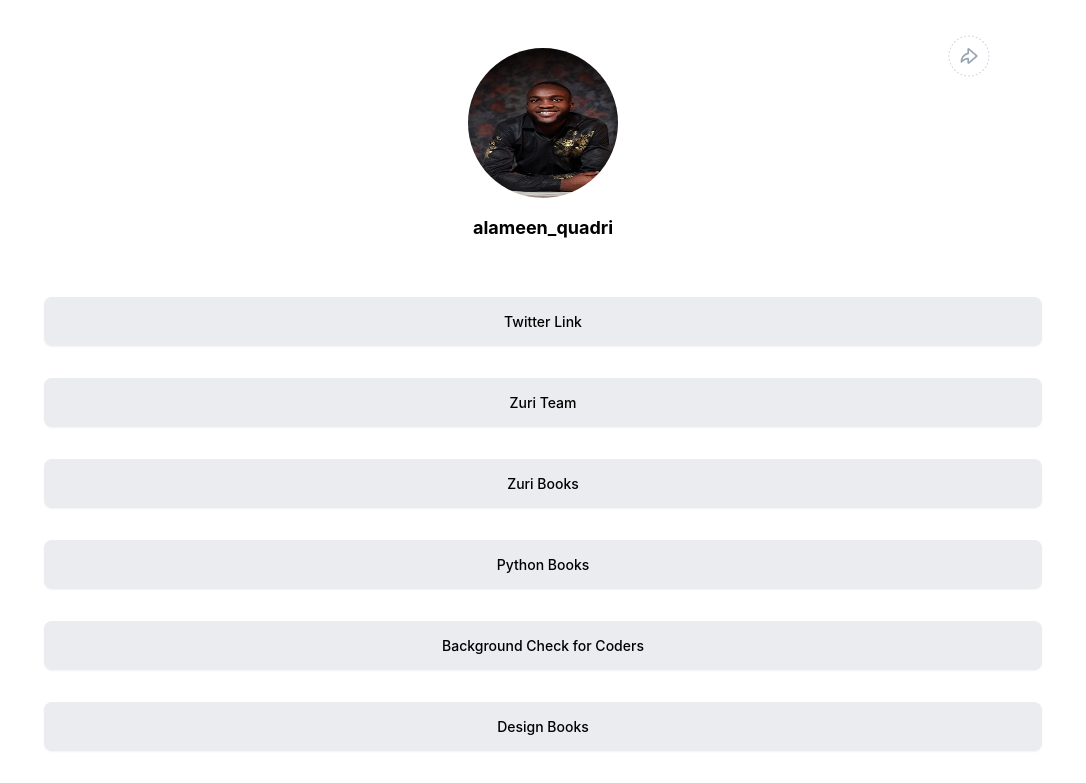
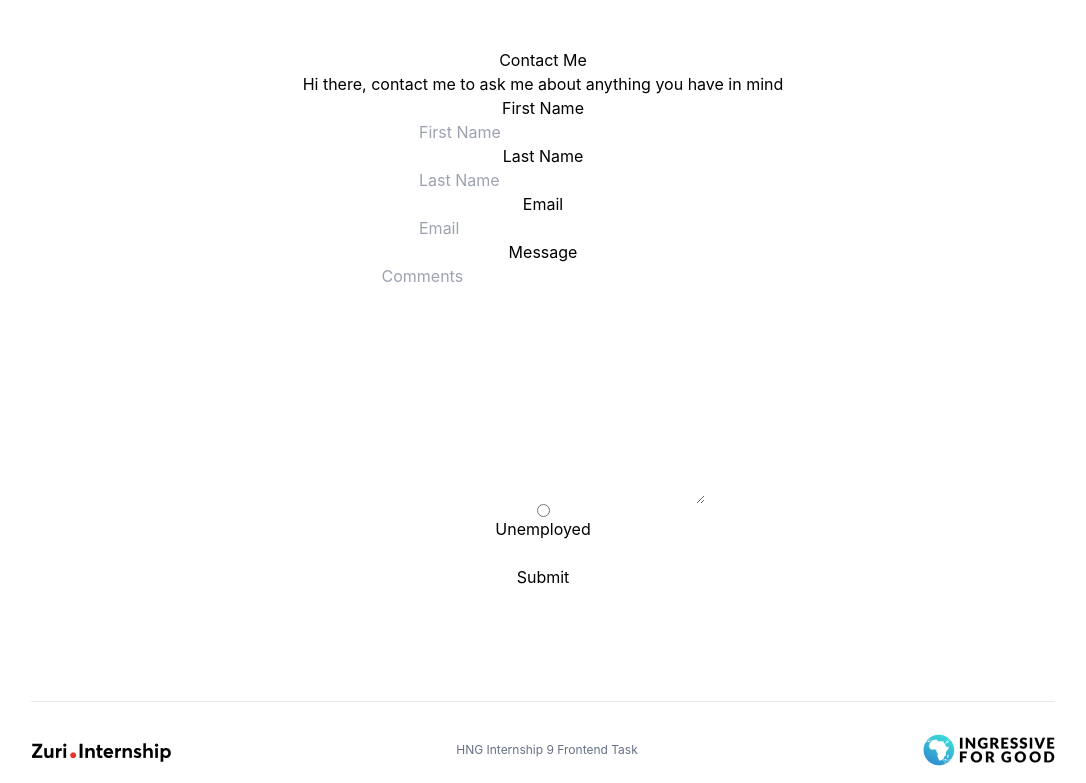
Before and after one commit to Ari-o12code/HNG9-task, a React (Create React App) app: page /contact in a window 1280 px wide. Shown: the top 783 px of the page, without its empty margins (97-1183 px from the left). Built offline with nearby package versions, Linux system fonts and the light colour scheme.

Commit message:
feat: contact me button now opens a new page with form

```diff
--- /dev/null
+++ b/src/components/Contact.jsx
@@ -0,0 +1,84 @@
+import React, {useState} from 'react'
+
+const Contact = () => {
+  const [formData, setFormData] = useState(
+    {
+      firstName: '',
+      lastName: '',
+      email: '',
+      comments: '',
+      employment: ''
+    }
+    )
+
+  const handleChange = (event) =>{
+      const {name, value, type, checked} = event.target
+      setFormData(prevFormData => {
+        return {
+          ...prevFormData,
+          [name]: type === 'checkbox'? checked : value
+        }
+      })
+  }
+
+  const handleSubmit = (event)=>{
+      event.preventDefault()
+  }
+
+  return (
+    <div className='main-container'>
+        <h1>Contact Me</h1>
+        <p>Hi there, contact me to ask me about anything you have in mind</p>
+        <form className='form-container' onSubmit={handleSubmit}>
+          <label htmlFor="first_name">First Name</label>
+          <input
+          id='first_name'
+          type="text"
+          placeholder='First Name'
+          onChange={handleChange}
+          name='firstName'
+          value={formData.firstName}
+          />
+          <label htmlFor="last_name">Last Name</label>
+          <input
+          id='last_name'
+          type="text"
+          placeholder='Last Name'
+          onChange={handleChange}
+          name='lastName'
+          value={formData.lastName}
+          />
+          <label htmlFor="email">Email</label>
+          <input
+          id='email'
+          type="email"
+          placeholder='Email'
+          onChange={handleChange}
+          name='email'
+          value={formData.email}
+          />
+          <label htmlFor="message">Message</label>
+          <textarea
+          id='message'
+          placeholder='Comments'
+          name="comments"
+          onChange={handleChange}
+          value={formData.comments}
+          cols="30" rows="10"/>
+          <input
+          type="radio"
+          value='Unemployed'
+          name='employment'
+          id='Unemployed'
+          onChange = {handleChange}
+          checked = {formData.employment === 'Unemployed'}
+          />
+          <label htmlFor="Unemployed">Unemployed</label>
+          <br />
+          <button id='btn__submit'>Submit</button>
+        </form>
+    </div>
+  )
+}
+
+export default Contact
--- /dev/null
+++ b/src/components/Main.jsx
@@ -0,0 +1,77 @@
+import React from 'react'
+import profileimg from "../assets/olayinka.jpg"
+import slacklogo from '../assets/slack.png'
+import gitHubLogo from '../assets/Icon.png'
+import shareButton1 from "../assets/share-button.png"
+import shareButton2 from "../assets/share-button2.png"
+
+const Main = () => {
+  return (
+      <main className="main-container">
+      <section className="profile-section">
+        <img
+          id="profile__img"
+          src={profileimg}
+          alt="profile img"
+        />
+        <img
+        className="share-btn-desktop"
+        src={shareButton1}
+        alt="share button desktop"
+        />
+        <img
+        className="share-btn-mobile"
+        src={shareButton2}
+        alt="share button mobile"
+        />
+        <h1 id="twitter">alameen_quadri</h1>
+        <p id="slack">olayinka_quadri</p>
+      </section>
+      <section className="links-section">
+        <a
+          href="https://twitter.com/alameen_quadri"
+          id="twitter-link">
+          Twitter Link
+        </a>
+        <a
+          href="https://training.zuri.team/"
+          id="btn__zuri">
+          Zuri Team
+        </a>
+        <a
+          href="http://books.zuri.team"
+          id="books">
+          Zuri Books
+        </a>
+        <a
+          href="https://books.zuri.team/python-for-beginners?ref_id=olayinka_quadri"
+          id="book__python">
+          Python Books
+        </a>
+        <a
+          href="https://background.zuri.team"
+          id="pitch">
+          Background Check for Coders
+        </a>
+        <a
+          href="https://books.zuri.team/design-rules"
+          id="book__design">
+          Design Books
+        </a>
+        <a
+          href="http://localhost:3000/contact"
+          id="contact">
+          Contact Me
+        </a>
+      </section>
+      <section className="other-links">
+          <img src={slacklogo} alt="Slack logo" />
+        <a href="https://github.com/Ari-o12code">
+          <img src={gitHubLogo} alt="GitHub logo" />
+        </a>
+      </section>
+    </main>
+  )
+}
+
+export default Main
--- a/src/container/App.jsx
+++ b/src/container/App.jsx
@@ -1,81 +1,21 @@
 
+import {BrowserRouter as Router, Route, Routes} from "react-router-dom"
+import Contact from "../components/Contact"
+import Main from "../components/Main"
 import Footer from "../components/Footer"
-import profileimg from "../assets/olayinka.jpg"
-import slacklogo from '../assets/slack.png'
-import gitHubLogo from '../assets/Icon.png'
-import shareButton1 from "../assets/share-button.png"
-import shareButton2 from "../assets/share-button2.png"
-import {BrowserRouter as Router, Route} from "react-router-dom"
+
 
 
 function App() {
   return (
     <>
-    <main className="main-container">
-      <section className="profile-section">
-        <img
-          id="profile__img"
-          src={profileimg}
-          alt="profile img"
-        />
-        <img
-        className="share-btn-desktop"
-        src={shareButton1}
-        alt="share button desktop"
-        />
-        <img
-        className="share-btn-mobile"
-        src={shareButton2}
-        alt="share button mobile"
-        />
-        <h1 id="twitter">alameen_quadri</h1>
-        <p id="slack">olayinka_quadri</p>
-      </section>
-      <section className="links-section">
-        <a
-          href="https://twitter.com/alameen_quadri"
-          id="twitter-link">
-          Twitter Link
-        </a>
-        <a
-          href="https://training.zuri.team/"
-          id="btn__zuri">
-          Zuri Team
-        </a>
-        <a
-          href="http://books.zuri.team"
-          id="books">
-          Zuri Books
-        </a>
-        <a
-          href="https://books.zuri.team/python-for-beginners?ref_id=olayinka_quadri"
-          id="book__python">
-          Python Books
-        </a>
-        <a
-          href="https://background.zuri.team"
-          id="pitch">
-          Background Check for Coders
-        </a>
-        <a
-          href="https://books.zuri.team/design-rules"
-          id="book__design">
-          Design Books
-        </a>
-        <a
-          href="https://books.zuri.team/design-rules"
-          id="contact">
-          Contact Me
-        </a>
-      </section>
-      <section className="other-links">
-          <img src={slacklogo} alt="Slack logo" />
-        <a href="https://github.com/Ari-o12code">
-          <img src={gitHubLogo} alt="GitHub logo" />
-        </a>
-      </section>
-    </main>
-    <Footer />
+      <Router>
+        <Routes>
+          <Route path="/HNG9-stage-1-task" element={<Main />} />
+          <Route path="/contact" element={ <Contact /> } />
+        </Routes>
+      </Router>
+      <Footer />
     </>
   );
 }
--- a/src/index.css
+++ b/src/index.css
@@ -96,6 +96,12 @@ body {
   height: 20px;
 }
 
+.form-container{
+  max-width: 80vw;
+  display: grid;
+  place-items: center;
+}
+
 #footer-container{
   margin: auto;
   max-width: 80%;
```
Also changed, not shown: src/components/Contacts.jsx (deleted).
